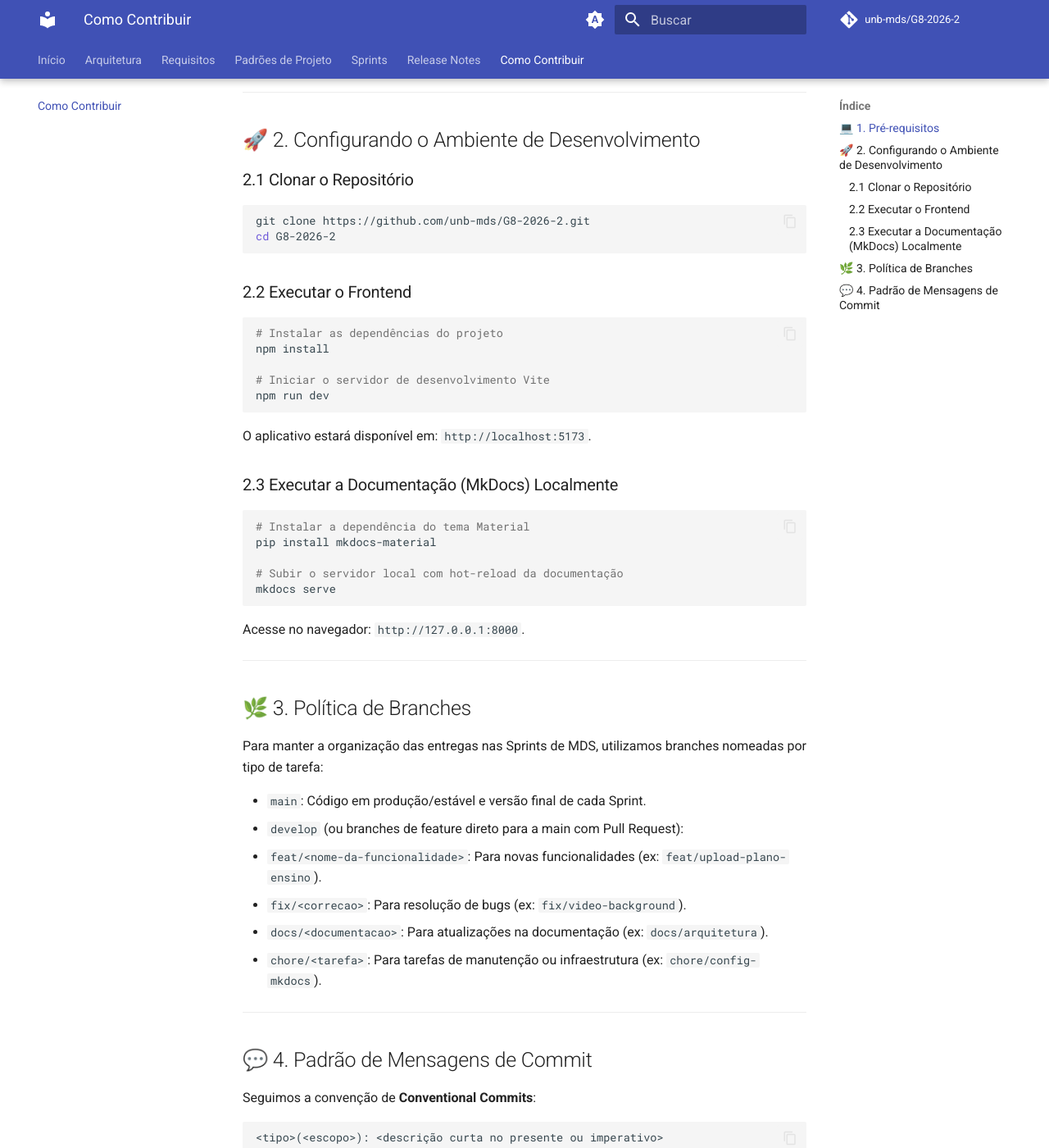
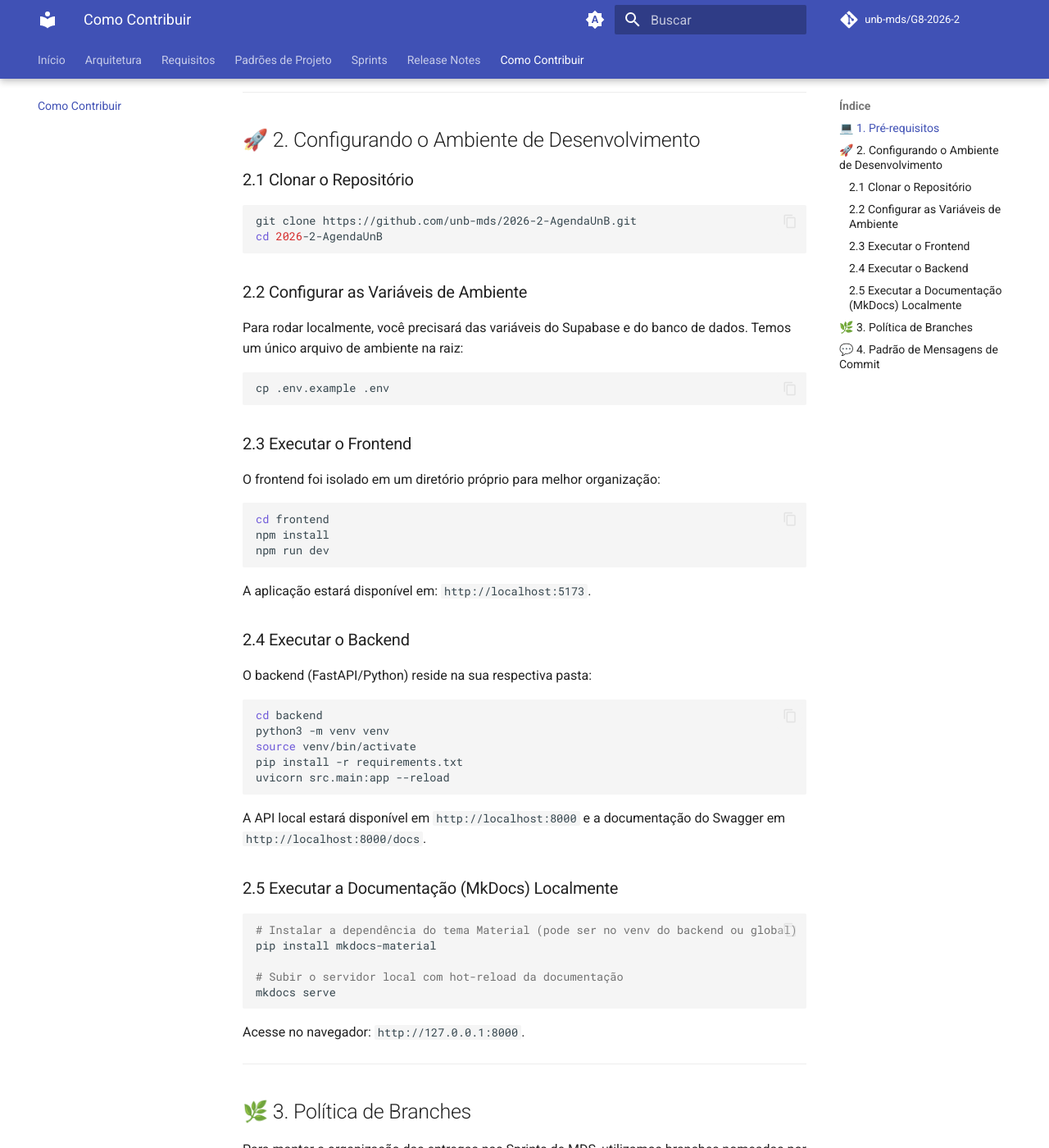
Before and after one commit to unb-mds/2026-2-AgendaUnB, an MkDocs documentation site: the page built from docs/CONTRIBUTING.md, in a window 1280 px wide and 1400 px high, scrolled down 386 px. Shown: the whole window at 82% size. Built offline with MkDocs 1.6.1 and Material for MkDocs 9.7.7, drawn with Linux system fonts in a browser that asks for light colours; comment, search, counter and statistics services are not loaded.

Commit message:
docs: corrigir mkdocs e contributing.md

````diff
--- a/docs/CONTRIBUTING.md
+++ b/docs/CONTRIBUTING.md
@@ -17,23 +17,39 @@ Antes de iniciar, certifique-se de ter instalado em sua máquina:
 
 ### 2.1 Clonar o Repositório
 ```bash
-git clone https://github.com/unb-mds/G8-2026-2.git
-cd G8-2026-2
+git clone https://github.com/unb-mds/2026-2-AgendaUnB.git
+cd 2026-2-AgendaUnB
 ```
 
-### 2.2 Executar o Frontend
+### 2.2 Configurar as Variáveis de Ambiente
+Para rodar localmente, você precisará das variáveis do Supabase e do banco de dados. Temos um único arquivo de ambiente na raiz:
 ```bash
-# Instalar as dependências do projeto
+cp .env.example .env
+```
+
+### 2.3 Executar o Frontend
+O frontend foi isolado em um diretório próprio para melhor organização:
+```bash
+cd frontend
 npm install
-
-# Iniciar o servidor de desenvolvimento Vite
 npm run dev
 ```
-O aplicativo estará disponível em: `http://localhost:5173`.
+A aplicação estará disponível em: `http://localhost:5173`.
 
-### 2.3 Executar a Documentação (MkDocs) Localmente
+### 2.4 Executar o Backend
+O backend (FastAPI/Python) reside na sua respectiva pasta:
 ```bash
-# Instalar a dependência do tema Material
+cd backend
+python3 -m venv venv
+source venv/bin/activate
+pip install -r requirements.txt
+uvicorn src.main:app --reload
+```
+A API local estará disponível em `http://localhost:8000` e a documentação do Swagger em `http://localhost:8000/docs`.
+
+### 2.5 Executar a Documentação (MkDocs) Localmente
+```bash
+# Instalar a dependência do tema Material (pode ser no venv do backend ou global)
 pip install mkdocs-material
 
 # Subir o servidor local com hot-reload da documentação
--- a/mkdocs.yml
+++ b/mkdocs.yml
@@ -9,8 +9,10 @@ nav:
   - Requisitos: requisitos.md
   - Padrões de Projeto: padroes.md
   - Sprints:
-    - Sprint 0: sprints/sprint-0.md
     - Sprint 1: sprints/sprint-1.md
+    - Sprint 2: sprints/sprint-2.md
+    - Sprint 3: sprints/sprint-3.md
+    - Sprint 4: sprints/sprint-4.md
   - Release Notes:
     - v0.1.0: release-notes/v0.1.0.md
   - Como Contribuir: CONTRIBUTING.md
````
Also changed, not shown: README.md (+1 -1 lines).
